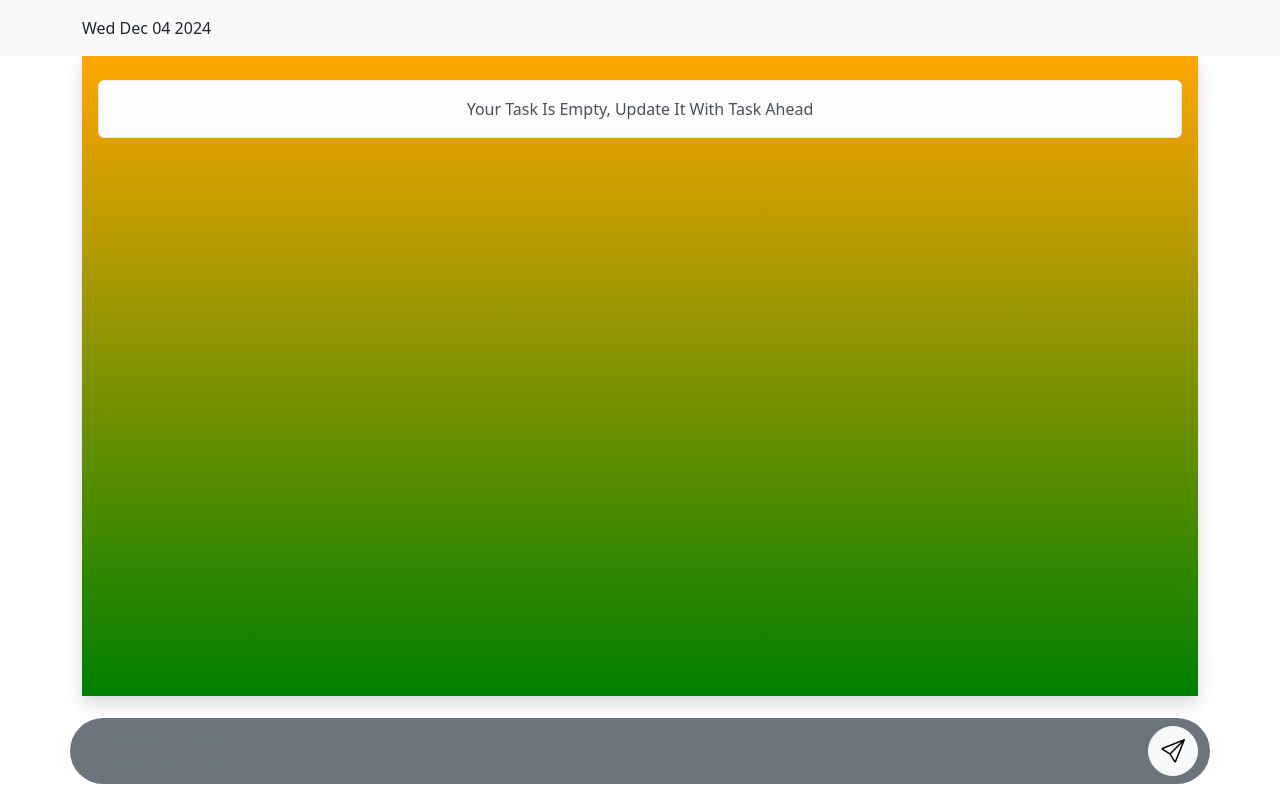
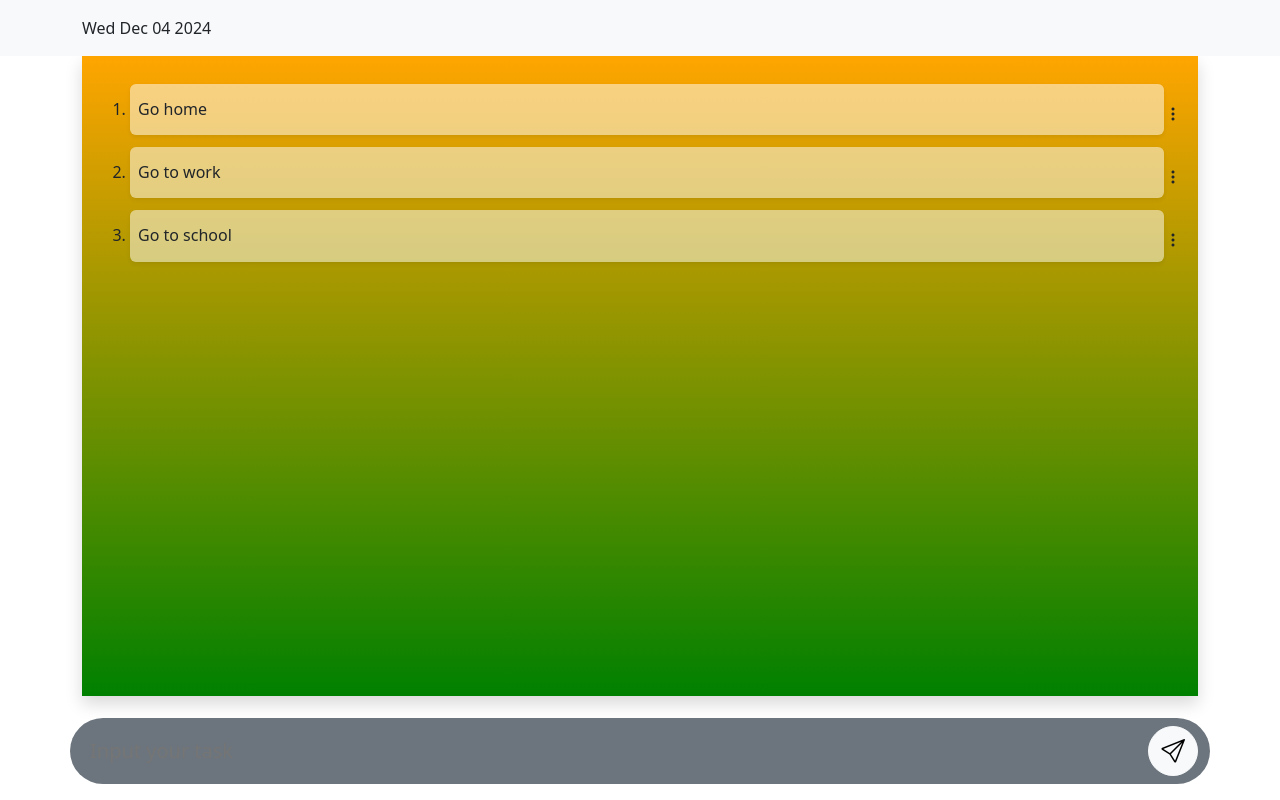
Before and after one commit to Oreak22/todo, a React (Vite) app: page / in a window 1280 px wide. Built offline with nearby package versions, Linux system fonts and the light colour scheme.

Commit message:
05 dec 2024

```diff
--- a/src/componentes/Box.jsx
+++ b/src/componentes/Box.jsx
@@ -1,11 +1,34 @@
+import { useState } from "react";
 
-const Box = ({task,index}) => {
-  return (
-    <div className="d-flex align-items-center eachBox" title="Drag to adjust tasks in order">
-        <h6 className="rounded-2 shadow-sm py-3 px-2 w-100 list">{task}</h6>
-        <button className="btn shadow-0 h-100 px-0"><i className="bi bi-three-dots-vertical"></i></button>
-    </div>
-  )
-}
+const Box = ({ task, index }) => {
+	const [options, setOptions] = useState(false);
+	return (
+		<div
+			className='d-flex align-items-center eachBox'
+			title='Drag to adjust tasks in order'
+		>
+			<h6 className='rounded-2 shadow-sm py-3 px-2 w-100 list'>{task}</h6>
+			<div className='bugger'>
+				<button
+					className='btn shadow-0 h-100 px-0'
+					onClick={() => setOptions(!options)}
+				>
+					<i className='bi bi-three-dots-vertical'></i>
+				</button>
+				{options && (
+					<div className='bg-light optionConatiner shadow-sm px-0 py-2'>
+						{/* <ul style={{listStyle:"none"}}> */}
+						<li className=' border-bottom border-1 border-dark px-3'>move</li>
+						<li className=' border-bottom border-1 border-dark px-3 my-2'>edit</li>
+						<li className='text-danger border-bottom border-1 border-dark px-3'>
+							delete
+						</li>
+						{/* </ul> */}
+					</div>
+				)}
+			</div>
+		</div>
+	);
+};
 
-export default Box
+export default Box;
--- a/src/componentes/List.jsx
+++ b/src/componentes/List.jsx
@@ -2,6 +2,8 @@ import React, { useState } from "react";
 import { useDispatch, useSelector } from "react-redux";
 import Box from "./Box";
 import { adjustList } from "../redux/store";
+// import { DragDropContext, Droppable, Draggable } from "react-beautiful-dnd";
+import "../style/style.css"
 
 const List = () => {
 	const myList = useSelector((state) => state.reducer.myList);
@@ -13,7 +15,7 @@ const List = () => {
 	};
 
 	return (
-		<div className='shadow list-container p-3 py-4 mb-5'>
+		<div className='shadow list-container px-md-3 py-4 mb-5'>
 			{myList.length <= 0 ? (
 				<div className='alert alert-light mx-auto text-center'>
 					Your Task Is Empty, Update It With Task Ahead
@@ -25,7 +27,7 @@ const List = () => {
 							return (
 								<li
 									key={index}
-									className=' my-1  '
+									className=' my-1  taskList'
 									draggable
 									// onDragEnd={()=>dispatch(adjustList({array:myList,fromIndex:index,toIndex:overIndex}))}
 									onDragEnd={() => updateList([...myList], index, overIndex)}
@@ -34,6 +36,7 @@ const List = () => {
 									}}
 								>
 									<Box index={index} task={tasks.task} />
+
 								</li>
 							);
 						})}
--- a/src/redux/store.js
+++ b/src/redux/store.js
@@ -3,7 +3,7 @@ import { createSlice } from "@reduxjs/toolkit";
 const initialState = {
 	value: 0,
 	name: "Olaoluwa",
-	myList: [],
+	myList: [{task:'Go home'}, {task:'Go to work'}, {task:'Go to school'}],
 };
 
 export const counterSlice = createSlice({
--- a/src/style/style.css
+++ b/src/style/style.css
@@ -2,41 +2,77 @@
 	outline: none;
 	border: none;
 	background: transparent;
-	text-transform: capitalize;
+	/* text-transform: capitalize; */
+}
+.todoInput::first-letter {
+	text-transform: uppercase !important;
+}
+
+.taskList::first-letter {
+	text-transform: uppercase !important;
 }
 .list-container {
 	min-height: 80dvh;
-    height: fit-content;
-    background: linear-gradient(orange,green);
+	height: fit-content;
+	background: linear-gradient(orange, green);
 }
 .todoInput:focus {
 }
-.list{
-    background-color: rgba(255, 255, 255,0.5);
+.list {
+	background-color: rgba(255, 255, 255, 0.5);
 }
-.eachBox:active .list{
-    background-color: burlywood;
+.eachBox:active .list {
+	background-color: burlywood;
 }
-.eachBox:hover .list{
-    background-color: rgba(255, 255, 255,0.8);
+.eachBox:hover .list {
+	background-color: rgba(255, 255, 255, 0.8);
 }
-.eachBox button{
+.eachBox button {
 	height: 100% !important;
 }
 @keyframes sildeLeft {
-	from{
+	from {
 		transform: translateX(-50%);
 		opacity: 0;
-	}to{
+	}
+	to {
 		transform: translateX(0);
 		opacity: 1;
 	}
 }
-.eachBox{
+@keyframes drop {
+	from {
+		transform: translateY(-50%);
+		opacity: 0;
+	}
+	to {
+		transform: translateY(0);
+		opacity: 1;
+	}
+}
+.eachBox {
+	/* opacity: 0; */
 	animation: sildeLeft 0.5s ease-in-out !important;
+	/* animation-delay: 1s !important; */
 }
-.info{
+.info {
 	position: sticky;
 	top: 0;
-
 }
+.bugger {
+	position: relative;
+}
+.optionConatiner {
+	position: absolute ;
+	top: 100%;
+	right: 0;
+	width: fit-content !important;
+	animation: drop 0.5s ease-in-out !important;
+	z-index: 999;
+	list-style: none;
+}
+.optionConatiner .option {
+	background: white;
+	padding: 1rem;
+	border-radius: 10px;
+}
```
